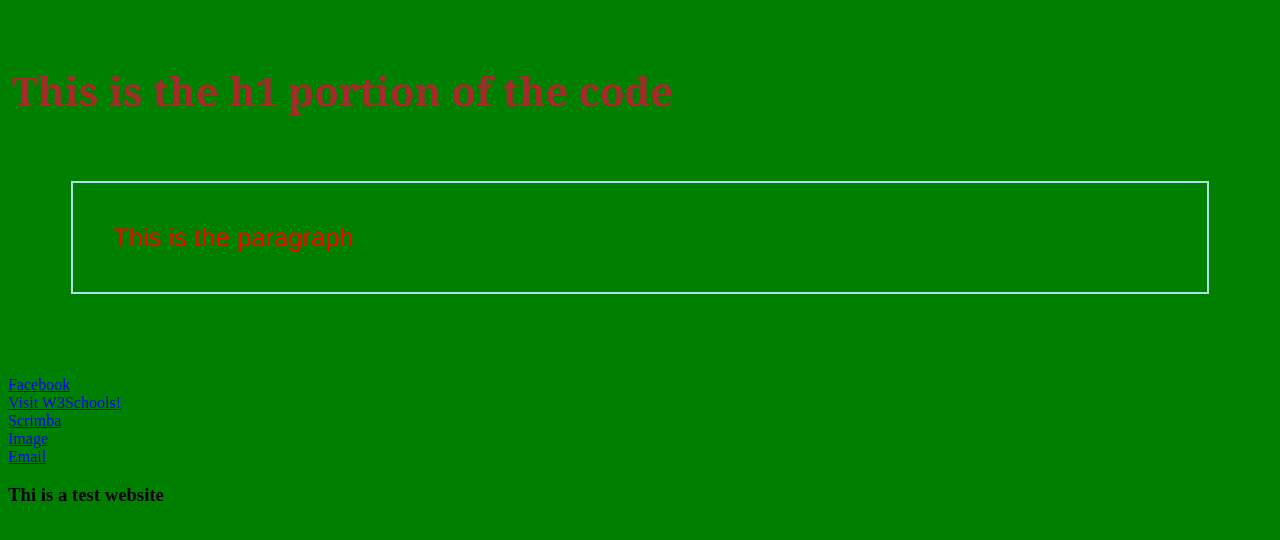
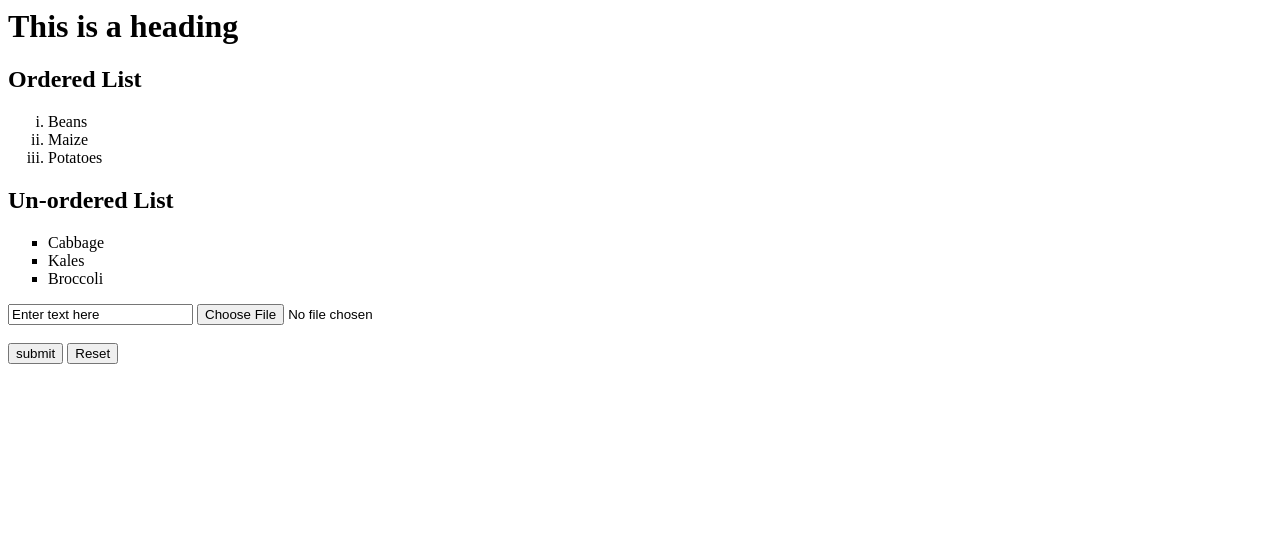
Before and after one commit to Gilliography/Scrybe_Dev, a plain HTML site: page Headings.html in a window 1280 px wide. Drawn offline with Linux system fonts and the light colour scheme.

Commit message:
Initial commit

```diff
--- a/Headings.html
+++ b/Headings.html
@@ -1,34 +1,43 @@
-<DOCTYPE html>
-    <html lang="en-us">
-        <meta name="viewport" content="width=device-width, initial-scale=1.0">
+<! DOCTYPE html>
+<html lang="en">
     <head>
+        <title>HTML Headings</title>
         <style>
-        body{background-color:green;}
-            h1{color:brown;
-            font-size: 250%;
-            font-family: Cambria, Cochin, Georgia, Times, 'Times New Roman', serif;
-            margin-top: 5%;
-            margin-left: 4;
-            margin-right: 4;
+            ul {
+              list-style-type:square; /* Optional: Specify the bullet point shape */
+              list-style-color: red; /* Change the bullet point color here */
             }
-            p{color:red;
-            font-family: 'Franklin Gothic Medium', 'Arial Narrow', Arial, sans-serif;
-            font-size: 160%;
-            border: 2px solid powderblue;
-            padding: 40px;
-            margin: 5%;
+            ol{
+                list-style-type: lower-roman;
+                list-style-color: green;
             }
-
           </style>
         </head>
         <body>
-                <h1> This is the h1 portion of the code</h1>
-                <p> This is the paragraph</p>
-                <br><a href="www.facebook.com"> Facebook </a>
-                <br><a href="https://www.w3schools.com/" target="_blank">Visit W3Schools!</a>
-                <br><a href="https://scrimba.com/dashboard#overview" target="_blank">Scrimba</a>
-                <br><a href="default.asp">Image</a>
-                <br><a href="mailto:gkiprotich74@gmail.com"> Email</a>
-                <h3> Thi is a test website</h3>
+            <h1>
+                This is a heading
+                </h1>
+                <h2>Ordered List</h2>
+                <ol>
+                    <li>Beans</li>
+                    <li>Maize</li>
+                    <li>Potatoes</li>
+                    </ol>
+                    <h2>Un-ordered List</h2>
+                    <ul>
+                        <li>Cabbage</li>
+                        <li>Kales</li>
+                        <li>Broccoli</li>
+                    </ul>
+                    <form>
+
+                        <input type="text" name="text" value="Enter text here"/>
+                        <input type="file" name="fileupload" value="Upload your resume"/>
+                        <br>
+                        <br>
+                        <input type="submit" name="submit" value="submit"/>
+                        <input type="reset" name="reset" value="Reset" />
+                    </form>
+
                 </body>
             </html>
```
Lines whose indentation alone changed are shown as unchanged.
